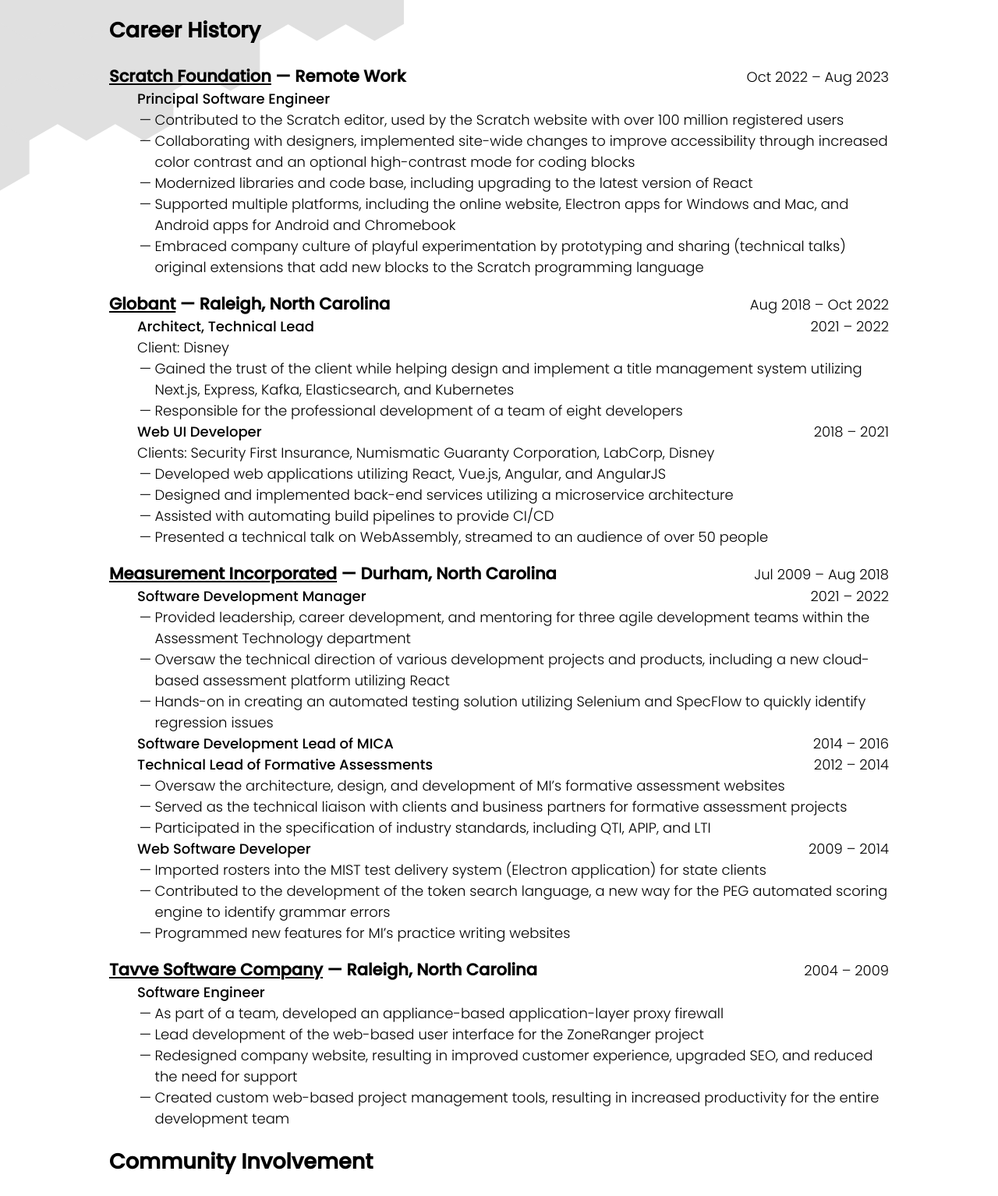
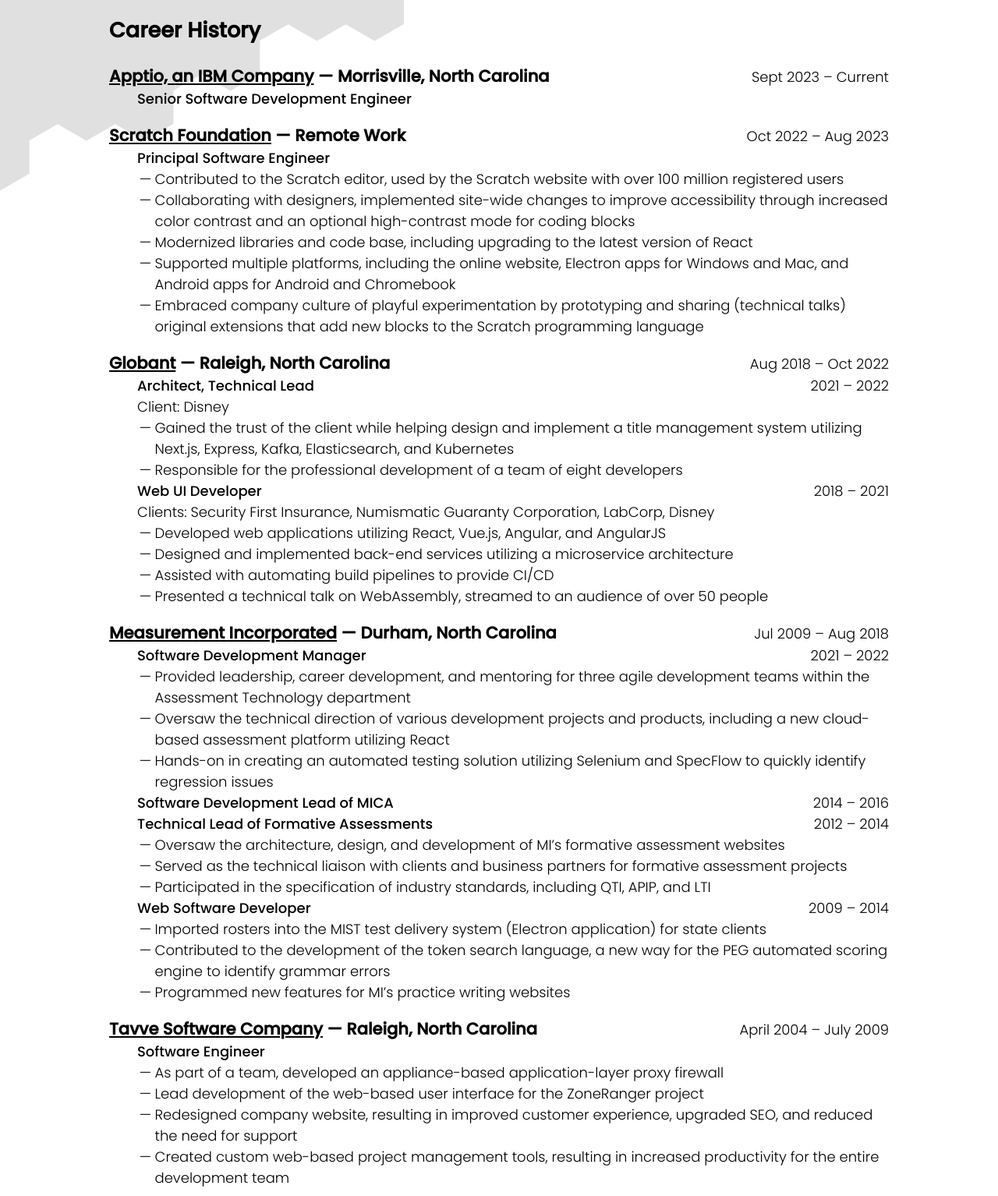
Before and after one commit to aoneill01/personal-website, a website built with Vite: page resume.html in a window 1280 px wide. Shown: the part 311-1845 px from the top of the page at 78% size. Built offline with nearby package versions, Linux system fonts and the light colour scheme.

Commit message:
Include new job

```diff
--- a/resume.html
+++ b/resume.html
@@ -46,6 +46,19 @@
 
             <section id="career-history">
                 <h2>Career History</h2>
+                <section class="company">
+                    <div class="split">
+                        <h3>
+                            <a href="https://www.apptio.com/">Apptio, an IBM Company</a> —
+                            Morrisville, North Carolina
+                        </h3>
+                        <div>Sept 2023 – Current</div>
+                    </div>
+                    <section class="role">
+                        <div class="title">Senior Software Development Engineer</div>
+                    </section>
+                </section>
+
                 <section class="company">
                     <div class="split">
                         <h3>
@@ -214,7 +227,7 @@
                             <a href="https://tavve.com/">Tavve Software Company</a> — Raleigh, North
                             Carolina
                         </h3>
-                        <div>2004 – 2009</div>
+                        <div>April 2004 – July 2009</div>
                     </div>
                     <section class="role">
                         <div class="title">Software Engineer</div>
```
